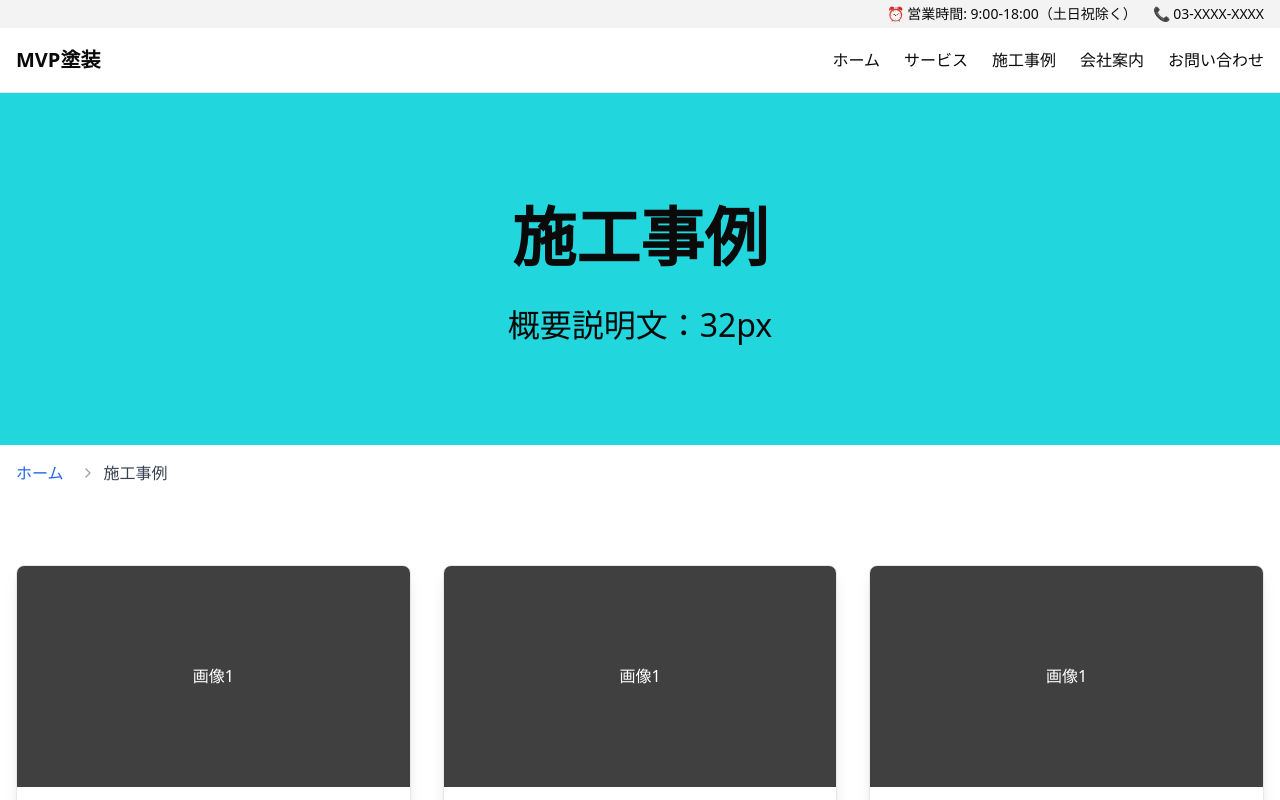
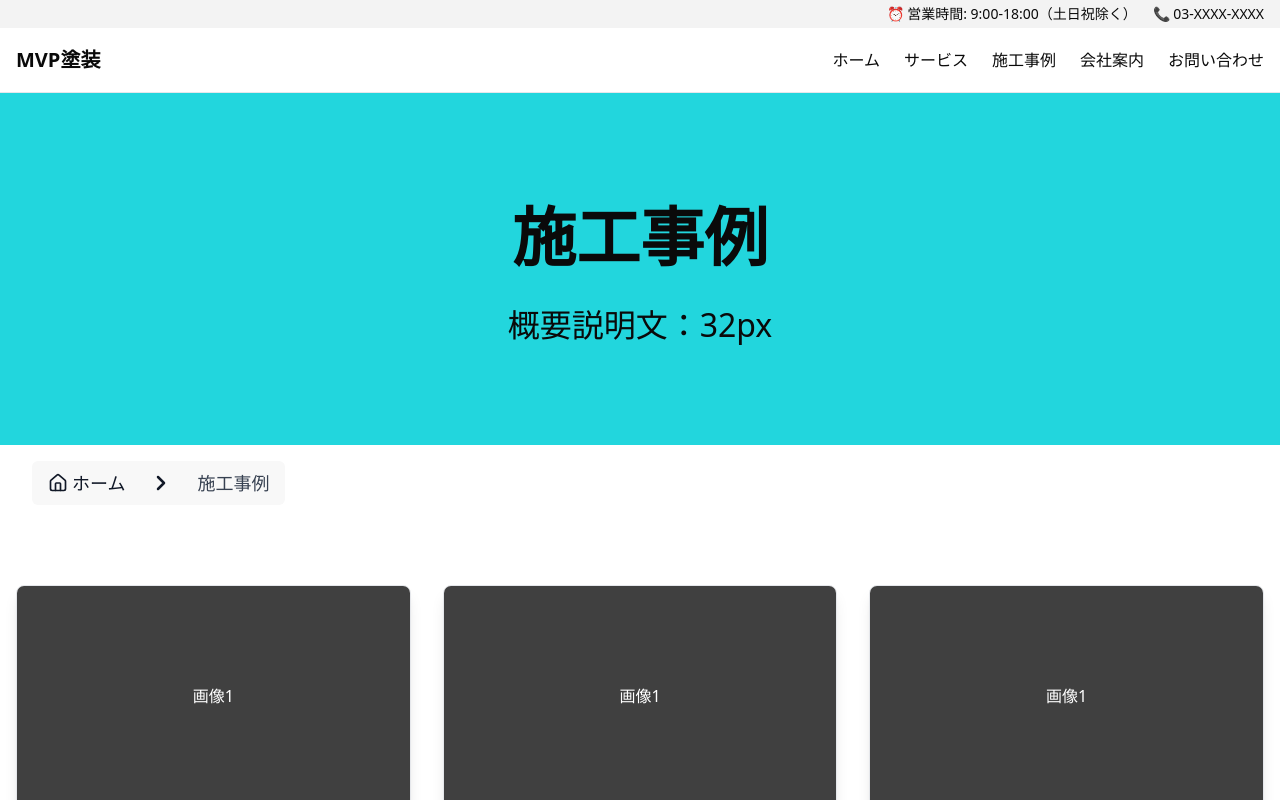
Before and after one commit to TomoyaSekiWk315/NextJsTeamPractice, a Next.js app in the folder nextjs-team-practice/: page /works in a window 1280 px wide. Shown: the top 800 px of the page. Built offline with nearby package versions, Linux system fonts and the light colour scheme.

Commit message:
パンくずリスト見た目修正

```diff
--- a/nextjs-team-practice/app/components/shared/breadcrumb.tsx
+++ b/nextjs-team-practice/app/components/shared/breadcrumb.tsx
@@ -1,5 +1,5 @@
 import Link from 'next/link'
-import { ChevronRight } from 'lucide-react'
+import { ChevronRight, Home } from 'lucide-react'
 
 interface BreadcrumbItem {
   label: string
@@ -12,21 +12,26 @@ interface BreadcrumbProps {
 
 export function Breadcrumb({ items }: BreadcrumbProps) {
   return (
-    <nav aria-label="Breadcrumb" className="py-4">
-      <ol className="flex items-center space-x-2">
+    <nav aria-label="Breadcrumb" className="py-4 max-w-7xl mx-auto px-4">
+      <div className="inline-flex items-center bg-[#f8f8f8] rounded-md py-2">
         {items.map((item, index) => (
-          <li key={item.href} className="flex items-center">
-            {index > 0 && <ChevronRight className="w-4 h-4 mx-2 text-gray-400" />}
-            {index === items.length - 1 ? (
-              <span className="text-gray-700">{item.label}</span>
-            ) : (
-              <Link href={item.href} className="text-blue-600 hover:underline">
+          <div key={item.href} className="flex items-center">
+            {index === 0 ? (
+              <Link href={item.href} className="px-4 text-gray-900 hover:text-gray-600 text-lg flex items-center gap-1">
+                <Home className="w-5 h-5" />
                 {item.label}
               </Link>
+            ) : (
+              <>
+                <ChevronRight className="w-6 h-6 text-gray-900 font-bold mx-2" strokeWidth={2.5} />
+                <span className="px-4 text-gray-700 text-lg">
+                  {item.label}
+                </span>
+              </>
             )}
-          </li>
+          </div>
         ))}
-      </ol>
+      </div>
     </nav>
   )
 }
```
